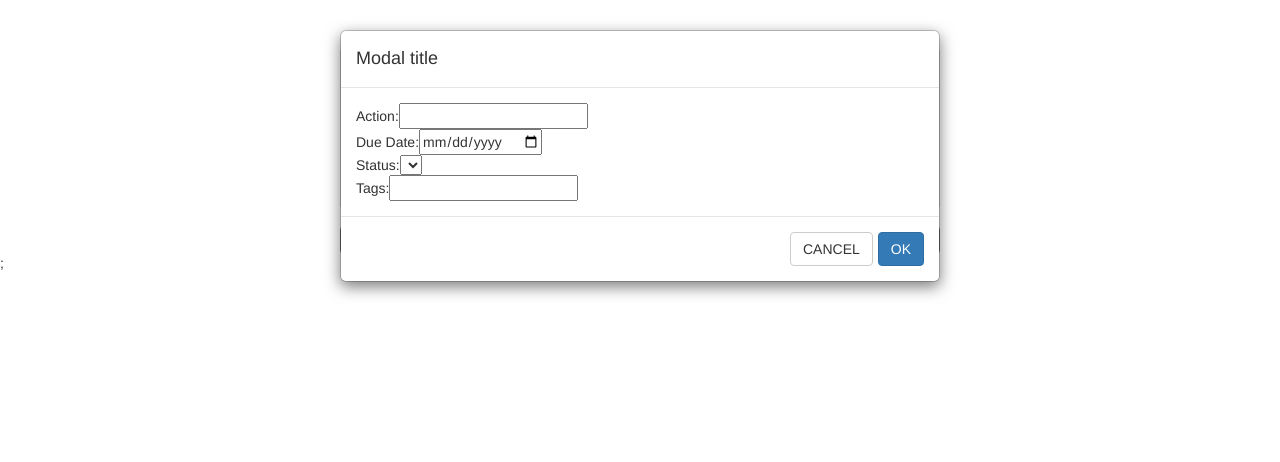
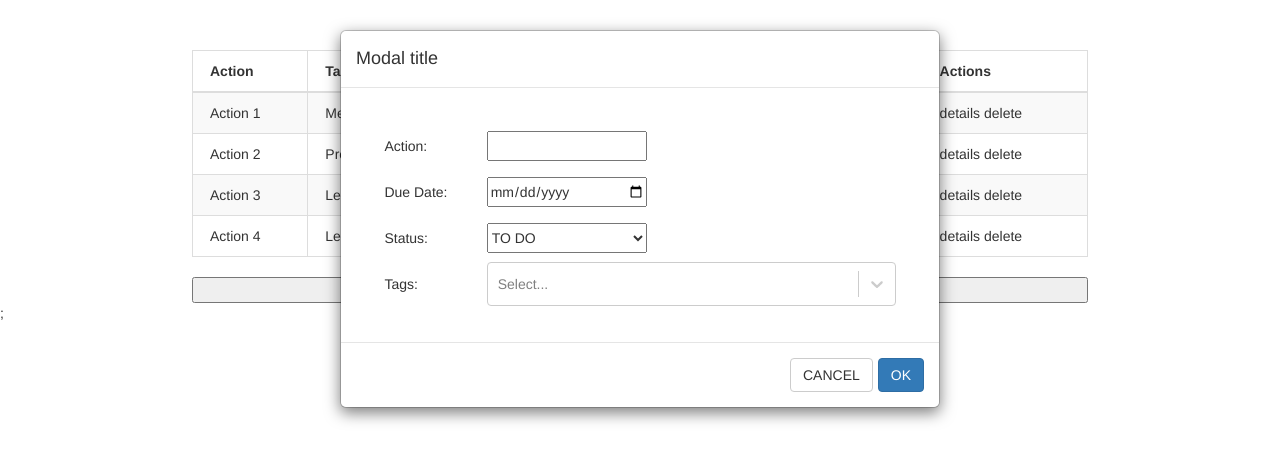
Before and after one commit to LiYanLance/ToDoList-React-Redux, a React app: page / in a window 1280 px wide. Both pictures are taken after a click on the button "ADD". Built offline with nearby package versions, Linux system fonts and the light colour scheme.

Commit message:
add item finished

```diff
--- a/package.json
+++ b/package.json
@@ -5,7 +5,8 @@
   "dependencies": {
     "react": "^16.5.0",
     "react-dom": "^16.5.0",
-    "react-scripts": "1.1.5"
+    "react-scripts": "1.1.5",
+    "react-select": "^2.0.0"
   },
   "scripts": {
     "start": "react-scripts start",
--- a/src/Action.js
+++ b/src/Action.js
@@ -6,8 +6,8 @@ const Action = {
     },
     TAG: {
         MEETING : "Meeting Review",
-        LEARNING : "learn skills",
-        PREPARATION : "preparation"
+        LEARNING : "Learn skills",
+        PREPARATION : "Preparation"
     }
 }
 
--- a/src/Store.js
+++ b/src/Store.js
@@ -1,9 +1,26 @@
-import { createStore } from "redux"
+import {createStore} from "redux"
 import Action from "./Action";
 
 const itemReducer = (state = [], action) => {
+
+    const generateId = () => {
+        let id = 0;
+        if (state) {
+            if (state.length === state[state.length - 1].id) {
+                id = state.length + 1;
+            } else {
+                id = state.reduce((max, cur) => {return (max.id > cur.id ? max.id : cur.id)}, 0) + 1;
+            }
+        } else {
+            id = 1;
+        }
+        return id;
+    }
+
     switch (action.type) {
         case "ADD_ITEM":
+            action.item.id = generateId()
+            console.log(action.item)
             return [...state, action.item]
         default :
             return state;
@@ -11,10 +28,10 @@ const itemReducer = (state = [], action) => {
 }
 
 const defaultItems = [
-    {id: 1, name: "Action 1", tags:[Action.TAG.MEETING], dueDate:"2018-10-01", status: Action.STATUS.TODO},
-    {id: 2, name: "Action 2", tags:[], dueDate:"2018-10-02", status: Action.STATUS.IN_PROGRESS},
-    {id: 3, name: "Action 3", tags:[Action.TAG.LEARNING], dueDate:"2018-10-03", status: Action.STATUS.BLOCKED},
-    {id: 4, name: "Action 4", tags:[Action.TAG.MEETING], dueDate:"2018-10-04", status: Action.STATUS.TODO},
+    {id: 1, name: "Action 1", tags: [Action.TAG.MEETING], dueDate: "2018-10-01", status: Action.STATUS.TODO},
+    {id: 2, name: "Action 2", tags: [Action.TAG.PREPARATION, Action.TAG.MEETING], dueDate: "2018-10-02", status: Action.STATUS.IN_PROGRESS},
+    {id: 3, name: "Action 3", tags: [Action.TAG.LEARNING], dueDate: "2018-10-03", status: Action.STATUS.BLOCKED},
+    {id: 4, name: "Action 4", tags: [Action.TAG.LEARNING, Action.TAG.PREPARATION], dueDate: "2018-10-04", status: Action.STATUS.TODO},
 ]
 
 const store = createStore(itemReducer, defaultItems);
--- a/src/component/action-details/component/View.js
+++ b/src/component/action-details/component/View.js
@@ -1,13 +1,27 @@
 import React, {Component} from "react";
 import {Button, Modal} from "react-bootstrap"
 import Action from "../../../Action";
+import Select from 'react-select';
+import "../style.css"
 
 export default class View extends Component {
 
+    state = {
+        selectedOption: null,
+    }
+
+    handleChange = (selectedOption) => {
+        this.setState({selectedOption});
+        console.log(`Option selected:`, selectedOption);
+    }
+
     render() {
 
+        const tags = Object.keys(Action.TAG).map(key => {
+            return {value: Action.TAG[key], label: key}
+        });
 
-        const testAction = {id: 5, name: "Action 5", tags:[Action.TAG.MEETING], dueDate:"2018-10-04", status: Action.STATUS.TODO};
+        const {selectedOption} = this.state;
 
         return (
             <div>
@@ -18,47 +32,86 @@ export default class View extends Component {
                         </Modal.Header>
 
                         <Modal.Body>
-
-                            <div>
-                                <div>
-                                    <span>Action:</span>
-                                    <input type="text"/>
-                                </div>
-
-                                <div>
-                                    <span>Due Date:</span>
-                                    <input type="date"/>
-                                </div>
-
-                                <div>
-                                    <span>Status:</span>
-                                    <select>
-                                        {
-                                            Object.values(Action.STATUS).map(key =>
-                                                <option>{Action.STATUS[key]}</option>
-                                            )
-                                        }
-                                    </select>
-                                </div>
-                                <div>
-                                    <span>Tags:</span>
-                                    <input/>
-                                </div>
-                            </div>
-
+                            <table className="modal-table">
+                                <tbody>
+                                <tr>
+                                    <td><span>Action:</span></td>
+                                    <td><input type="text" ref={ref => {
+                                        this.name = ref
+                                    }}/></td>
+                                </tr>
+                                <tr>
+                                    <td><span>Due Date:</span></td>
+                                    <td><input type="date" ref={ref => {
+                                        this.date = ref
+                                    }}/></td>
+                                </tr>
+                                <tr>
+                                    <td><span>Status:</span></td>
+                                    <td>
+                                        <select ref={ref => {
+                                            this.status = ref
+                                        }}>
+                                            {
+                                                Object.keys(Action.STATUS).map(key =>
+                                                    <option>{Action.STATUS[key]}</option>
+                                                )
+                                            }
+                                        </select>
+                                    </td>
+                                </tr>
+                                <tr>
+                                    <td><span>Tags:</span></td>
+                                    <td>
+                                        <Select ref={ref => {
+                                            this.tag = ref
+                                        }}
+                                                closeMenuOnSelect={false}
+                                                styles={{
+                                                    multiValue: (base) => ({
+                                                        ...base,
+                                                        border: `2px dotted ${tags[2].color}`
+                                                    })
+                                                }}
+                                                onChange={this.handleChange}
+                                                value={selectedOption}
+                                                defaultValue={[]}
+                                                isMulti
+                                                options={tags}/>
+                                    </td>
+                                </tr>
+                                </tbody>
+                            </table>
                         </Modal.Body>
 
                         <Modal.Footer>
-                            <Button onClick={() => {this.props.closeModal()}}>CANCEL</Button>
+                            <Button onClick={() => {
+                                this.props.closeModal()
+                            }}>CANCEL</Button>
                             <Button bsStyle="primary" onClick={() => {
-                                this.props.onAddItem(testAction)
+                                this.props.onAddItem(this.getNewItemInfo())
                                 this.props.closeModal();
                             }}>OK
                             </Button>
                         </Modal.Footer>
                     </Modal.Dialog>
-                </div>;
+                </div>
+                ;
             </div>
         )
     }
+
+    getNewItemInfo() {
+        return (
+            {
+                name: this.name.value,
+                tags: this.state.selectedOption.map(status => status.value),
+                dueDate: this.date.value,
+                status: this.status.value
+            })
+    }
+
+
+    ;
+
 }
--- /dev/null
+++ b/src/component/action-details/style.css
@@ -0,0 +1,16 @@
+.modal-table {
+    width: 90%;
+    margin: 20px auto;
+}
+
+.modal-table td:first-child{
+    width: 20%;
+    margin: 20px auto;
+    background-color: white;
+    padding: 13px 0;
+}
+
+.modal-table input, select{
+    height: 30px;
+    width: 160px;
+}
--- a/src/component/to-do-list/component/View.js
+++ b/src/component/to-do-list/component/View.js
@@ -17,22 +17,22 @@ export default class View extends Component {
                     <Table striped bordered condensed hover>
                         <thead>
                         <tr>
-                            <td>Action</td>
-                            <td>Tags</td>
-                            <td>Due Date</td>
-                            <td>Status</td>
-                            <td>Actions</td>
+                            <td><span>Action</span></td>
+                            <td><span>Tags</span></td>
+                            <td><span>Due Date</span></td>
+                            <td><span>Status</span></td>
+                            <td><span>Actions</span></td>
                         </tr>
                         </thead>
                         <tbody>
                         {
                             this.props.items.map(item =>
                                 <tr key={item.id}>
-                                    <td>{item.name}</td>
-                                    <td>{item.tags}</td>
-                                    <td>{item.dueDate}</td>
-                                    <td>{item.status}</td>
-                                    <td>details delete</td>
+                                    <td><span>{item.name}</span></td>
+                                    <td><span>{item.tags.join(", ")}</span></td>
+                                    <td><span>{item.dueDate}</span></td>
+                                    <td><span>{item.status}</span></td>
+                                    <td><span>details delete</span></td>
                                 </tr>
                             )
                         }
--- a/src/component/to-do-list/style.css
+++ b/src/component/to-do-list/style.css
@@ -1,10 +1,22 @@
 .to-do-list{
-    width: 600px;
-    margin: auto;
+    width: 70%;
+    margin: 0 auto;
     margin-top: 50px;
 }
+
+.to-do-list thead{
+    font-weight: bold;
+}
+
+
+.to-do-list td span{
+    margin: 5px 0 5px 12px;
+    display: inline-block;
+}
+
 
 .to-do-list-btn{
     width: 100%;
     height: 100%;
+    display: inline-block;
 }
```
Also changed, not shown: 1 other file.
